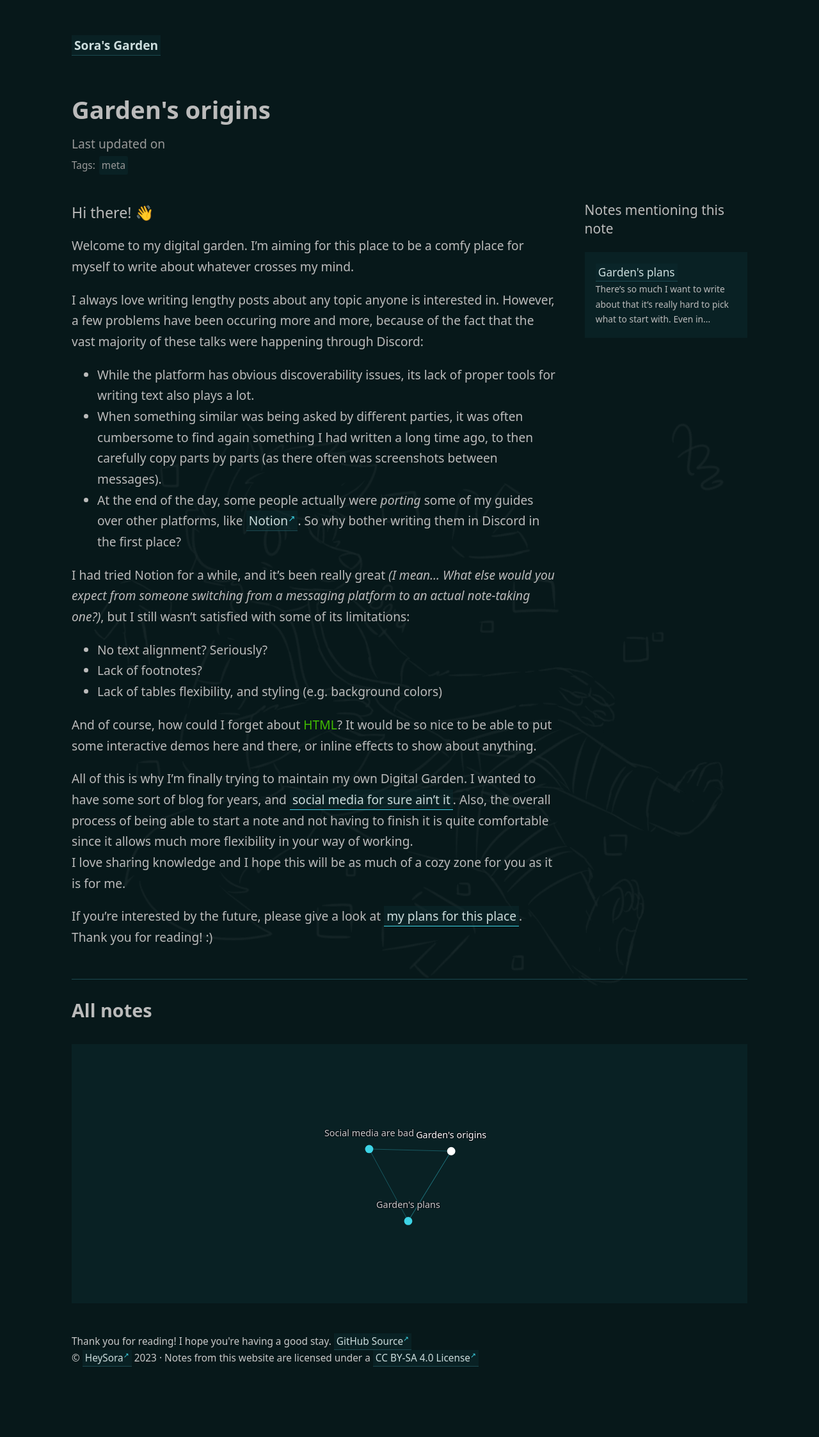
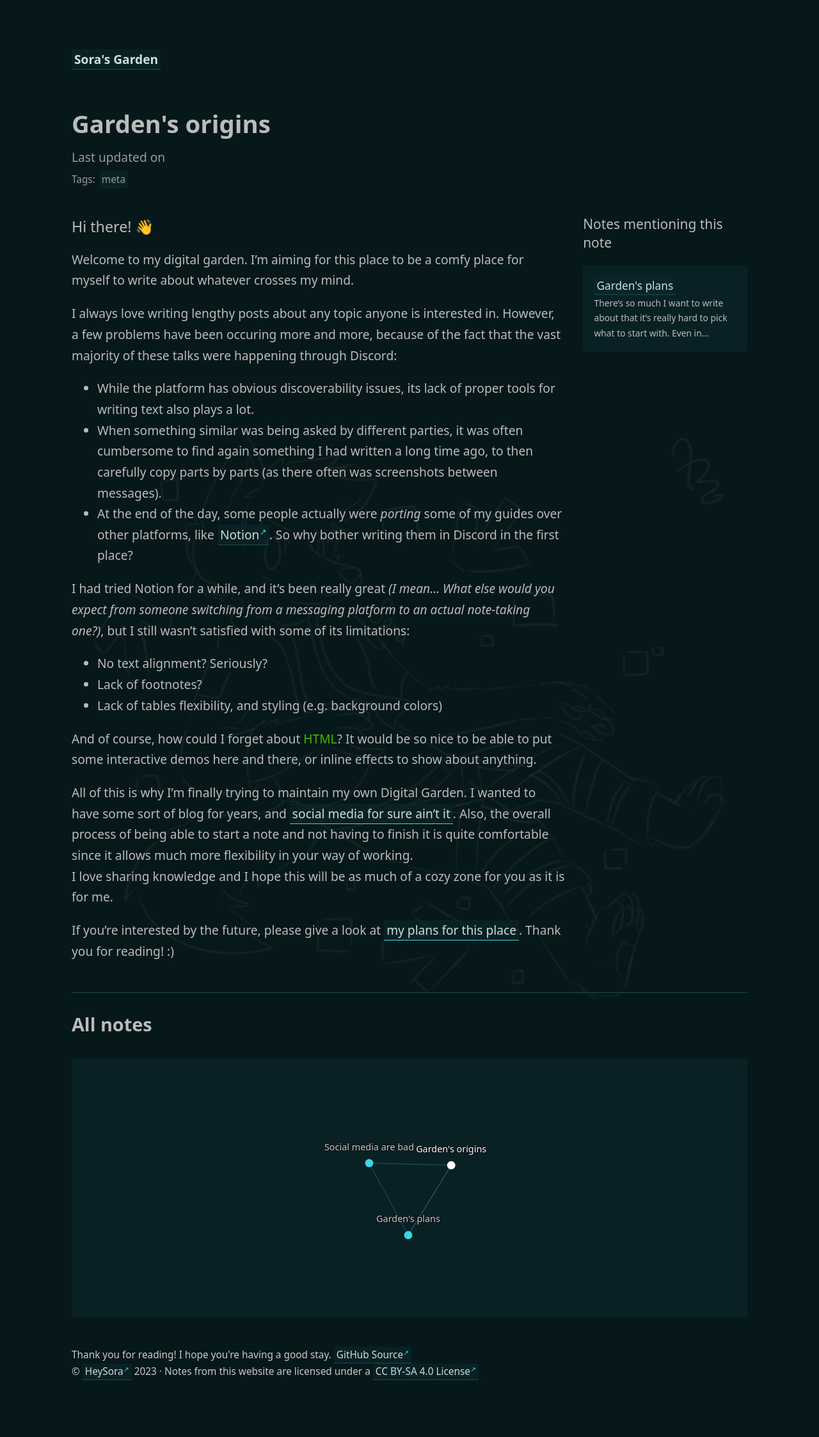
Before and after one commit to HeySora/garden.heysora.net, a Jekyll site: the page built from _notes/meta/garden-origins.md, in a window 1280 px wide. Shown: the whole page at 64% size. Built offline with Jekyll 4.4.1, drawn with Linux system fonts in a browser that asks for light colours; some web fonts are replaced; before the commit the page ends 2202 px from its top, so only the background shows below that.

Commit message:
Better responsive
Before, the wider your screen, the thinner the article...
(discovered by accident on my 3440x1440 monitor lol)

```diff
--- a/_sass/_style.scss
+++ b/_sass/_style.scss
@@ -7,11 +7,11 @@
 body {
   margin: 0 auto;
   line-height: 1.7;
-  padding: 4vh 6vw;
+  padding: 3em 3.5em;
   overflow-x: hidden;
   color: $color-text;
   font-size: 1rem;
-  max-width: 63em;
+  max-width: 62em;
 
   @media (min-width: 820px) {
     font-size: 1.2rem;
@@ -132,7 +132,7 @@
 
 #notes-entry-container {
   display: grid;
-  grid-gap: 2em;
+  grid-gap: 1.5em;
   grid-template-areas:
     "content"
     "side";
```
